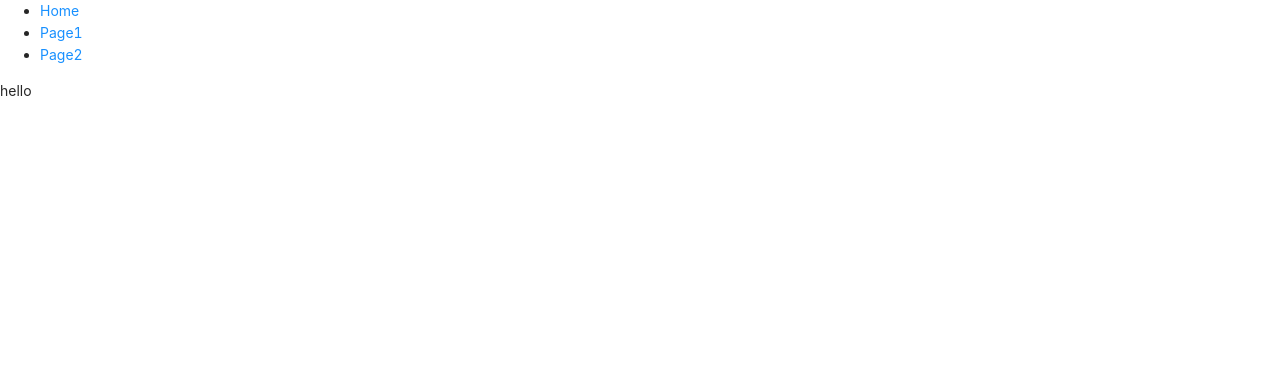
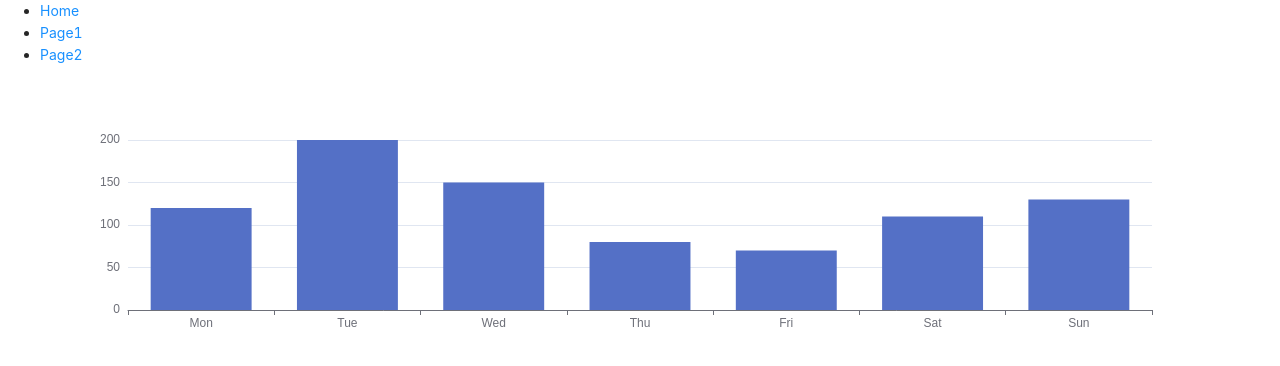
Before and after one commit to dilukr/vite_template, a React (Vite) app: page /page3 in a window 1280 px wide. Shown: the top 366 px of the page. Built offline with nearby package versions, Linux system fonts and the light colour scheme.

Commit message:
增加echarts模块

```diff
--- a/package.json
+++ b/package.json
@@ -8,6 +8,8 @@
   },
   "dependencies": {
     "antd": "^4.16.2",
+    "echarts": "^5.1.2",
+    "echarts-for-react": "^2.0.16",
     "less": "^4.1.1",
     "react": "^17.0.0",
     "react-dom": "^17.0.0",
--- a/src/components/page3.jsx
+++ b/src/components/page3.jsx
@@ -1,7 +1,35 @@
 import React , { useState, useEffect }from 'react';
 
+import ReactEcharts from 'echarts-for-react';
+// 引入 ECharts 主模块
+import echarts from 'echarts/lib/echarts';
+// 引入柱状图
+import 'echarts/lib/chart/bar';
+// 引入提示框和标题组件
+import 'echarts/lib/component/tooltip';
+import 'echarts/lib/component/title';
+
+
+function barOption(){
+    let option = {
+        xAxis: {
+            type: 'category',
+            data: ['Mon', 'Tue', 'Wed', 'Thu', 'Fri', 'Sat', 'Sun']
+        },
+        yAxis: {
+            type: 'value'
+        },
+        series: [{
+            data: [120, 200, 150, 80, 70, 110, 130],
+            type: 'bar'
+        }]
+    };
+    return option
+}
+
+
 function Page3() {
-    return <div>hello</div>
+    return <div><ReactEcharts option={barOption()} /></div>
 }
 
 export default Page3;
```
Also changed, not shown: 1 other file (tests, documents, lock files or other folders).
